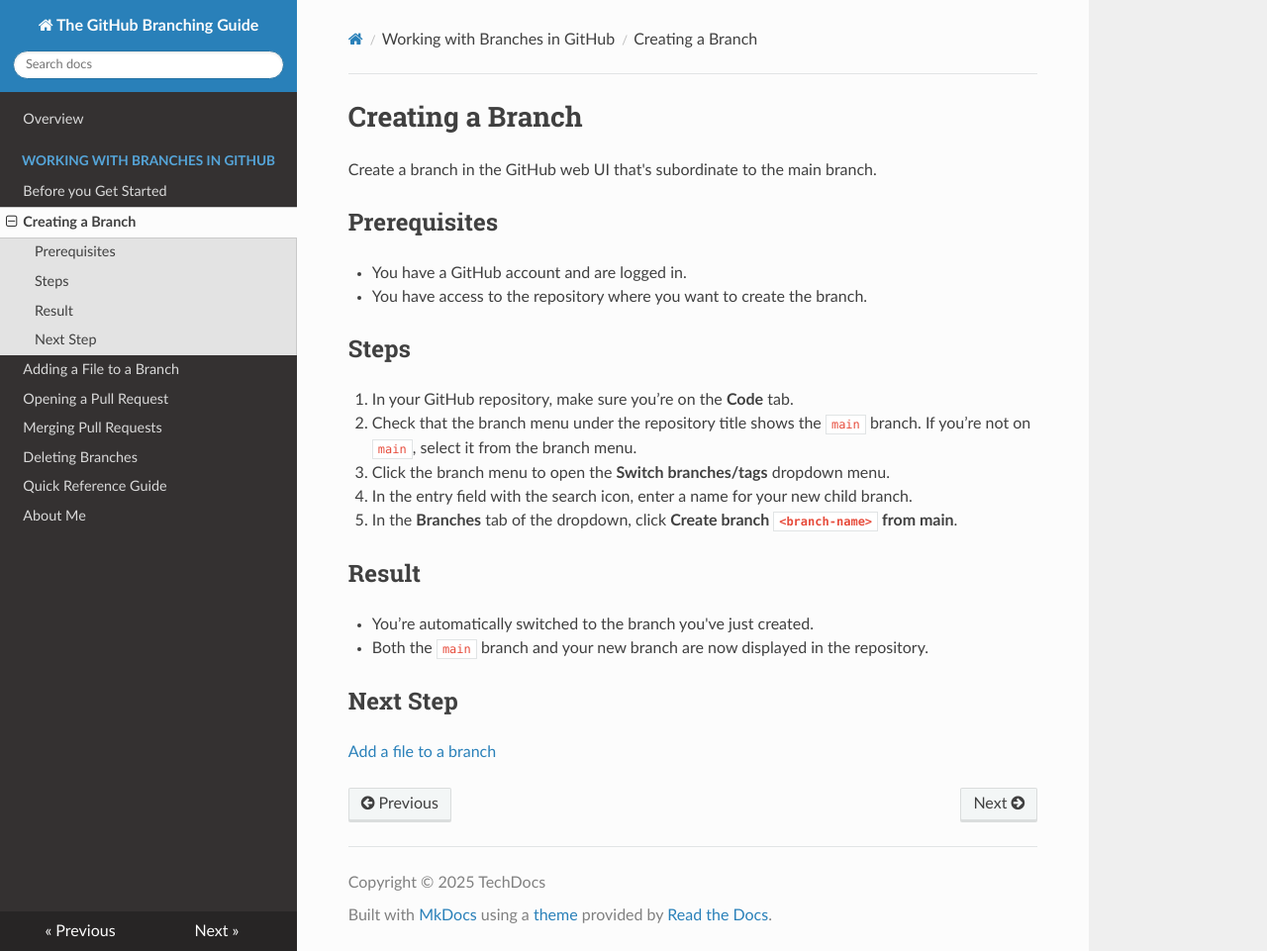
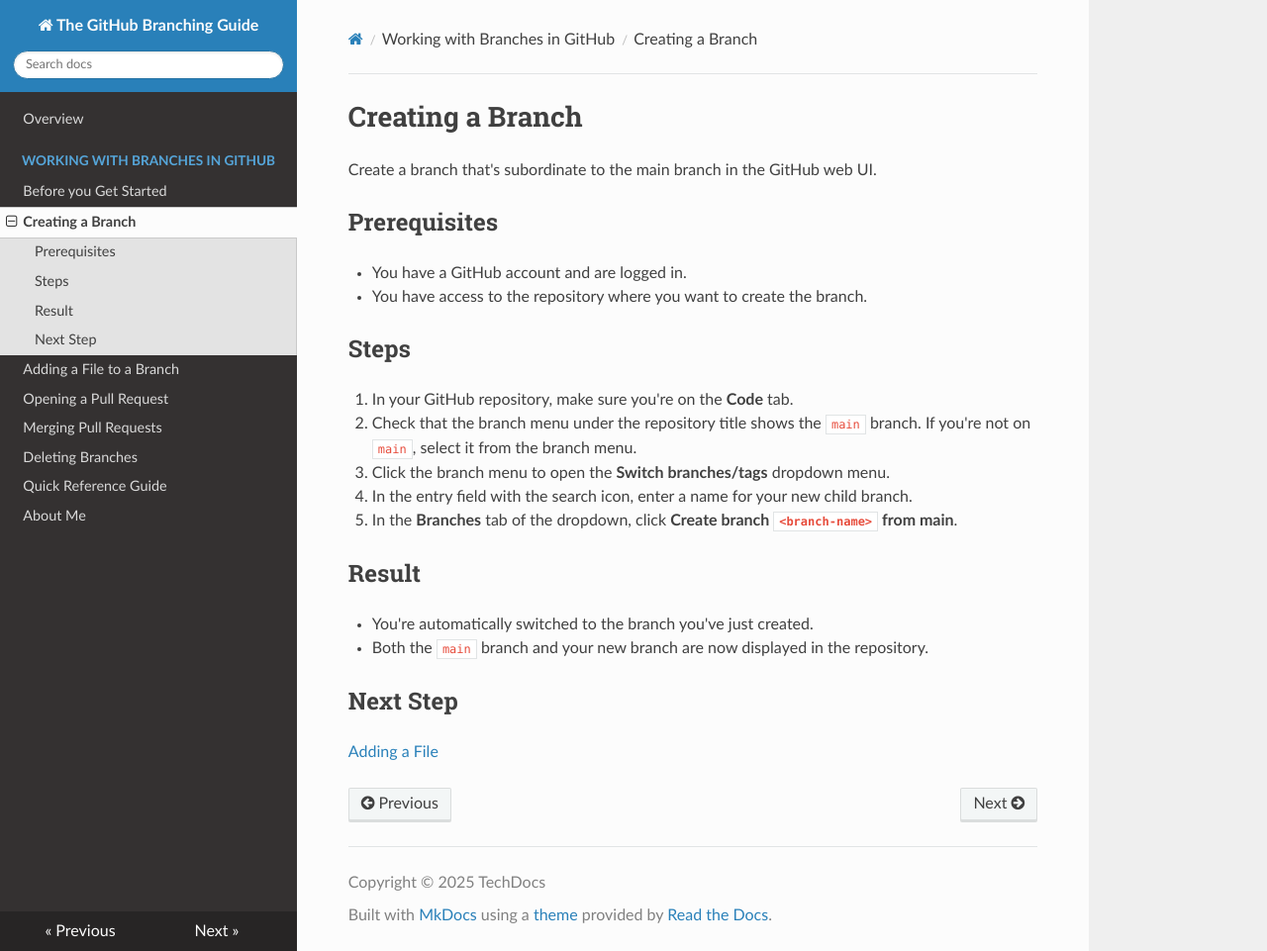
Before and after one commit to melaniesagasser/GitBranch, an MkDocs documentation site: the page built from docs/create-branch.md, in a window 1280 px wide and 961 px high. Shown: the whole window at 99% size. Built offline with MkDocs 1.6.1, drawn with Linux system fonts in a browser that asks for light colours; nearby versions of some CDN libraries.

Commit message:
Minor grammar corrections

```diff
--- a/docs/create-branch.md
+++ b/docs/create-branch.md
@@ -1,6 +1,6 @@
 # Creating a Branch
 
-Create a branch in the GitHub web UI that's subordinate to the main branch.
+Create a branch that's subordinate to the main branch in the GitHub web UI.
 
 ## Prerequisites
 
@@ -9,17 +9,17 @@
 
 ## Steps
 
-1. In your GitHub repository, make sure you’re on the **Code** tab.
-2. Check that the branch menu under the repository title shows the `main` branch. If you’re not on `main`, select it from the branch menu.
+1. In your GitHub repository, make sure you're on the **Code** tab.
+2. Check that the branch menu under the repository title shows the `main` branch. If you're not on `main`, select it from the branch menu.
 3. Click the branch menu to open the **Switch branches/tags** dropdown menu.
 4. In the entry field with the search icon, enter a name for your new child branch.
 5. In the **Branches** tab of the dropdown, click **Create branch `<branch-name>` from main**.
 
 ## Result
 
-- You’re automatically switched to the branch you've just created.
+- You're automatically switched to the branch you've just created.
 - Both the `main` branch and your new branch are now displayed in the repository.
 
 ## Next Step
 
-[Add a file to a branch](add-file.md)
+[Adding a File](add-file.md)
```
Also changed, not shown: docs/get-started.md (+2 -2 lines), docs/pull-request.md (+1 -1 lines), docs/quickref.md (+1 -1 lines), docs/add-file.md (line endings or trailing spaces), docs/index.md (line endings or trailing spaces), site/create-branch/index.html, site/get-started/index.html, site/index.html, site/search/search_index.json, site/sitemap.xml, 1 other file.
